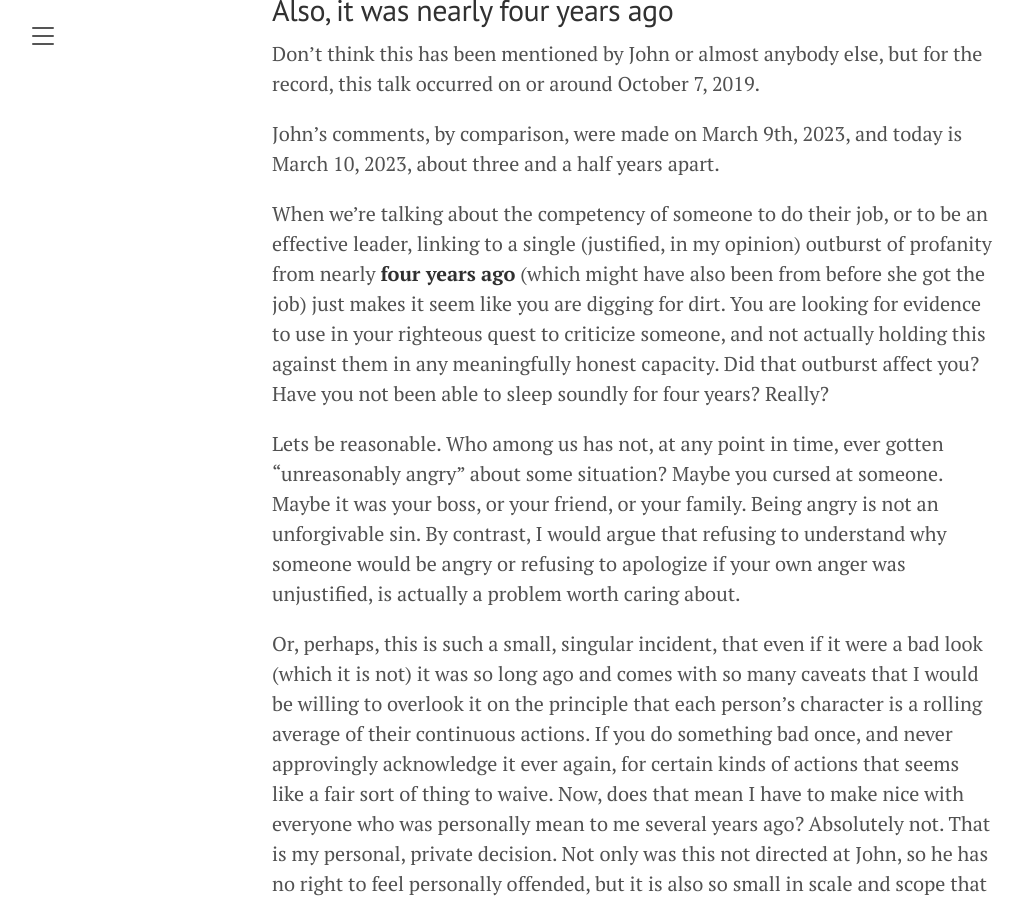
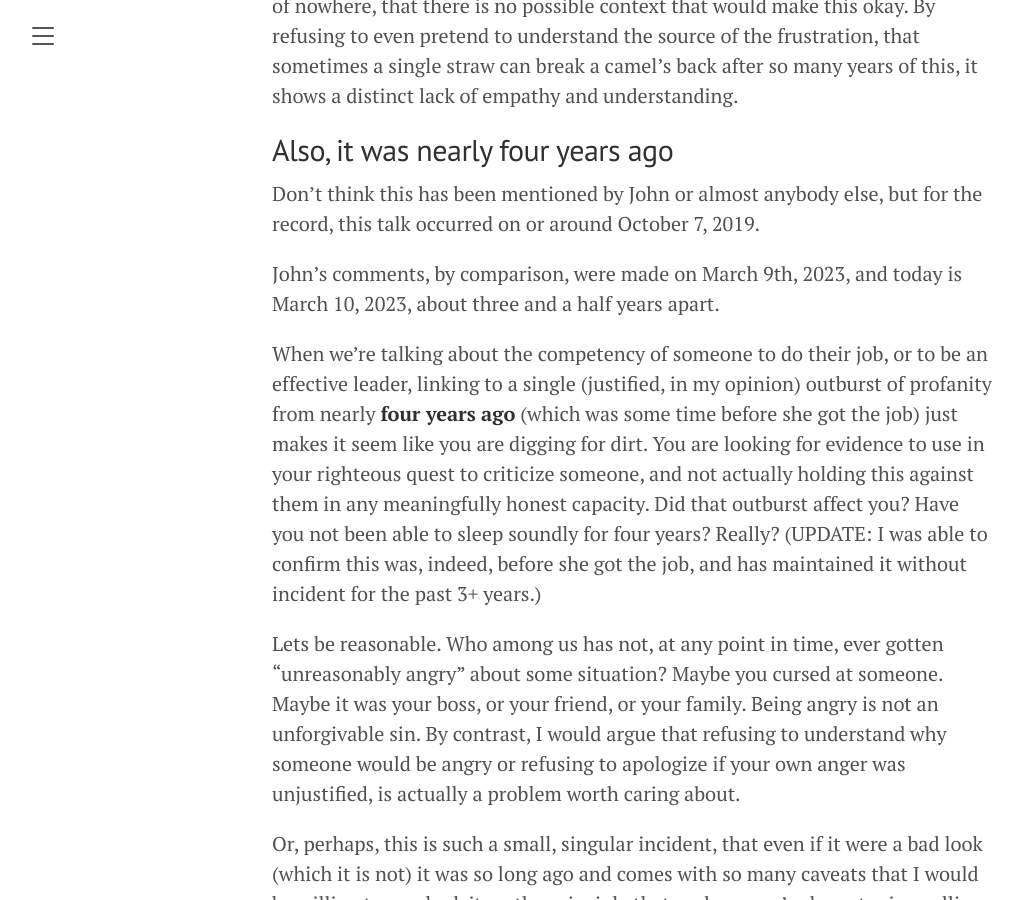
Before and after one commit to sloshy/blog, a Jekyll site: the page built from _posts/2023-03-10-women-belong.md, in a window 1280 px wide and 900 px high, scrolled down 10834 px. Shown: the whole window, without its empty margins (8-1031 px from the left). Built offline with Jekyll 4.4.1, drawn with Linux system fonts in a browser that asks for light colours; some of the changed text lies outside the part shown.

Commit message:
Update to clarify some remarks

```diff
--- a/_posts/2023-03-10-women-belong.md
+++ b/_posts/2023-03-10-women-belong.md
@@ -86,7 +86,9 @@ It goes without saying that you are not supposed to say those kind of things in
 
 The clip that was linked originally did not have context posted, but it was shared before being taken offline for privacy. When faced with the sort of harassment that these situations usually result in, I cannot blame anyone for locking down their accounts to ride out the storm, or removing/making private videos or content that is relevant so it does not receive dozens of hateful comments.
 
-The outburst was in response to being told, during this talk, "You are pretty!" by someone anonymous. Here is one attendee of the talk in question who [raised concerns](https://twitter.com/kubukoz/status/1181225369711591424) that very day, correctly pointing out that, "...[this] may be part of the reason why women don't feel as welcome in IT as men do..."
+The outburst was in response to a female presenter being told, during this talk, "You are pretty!" by someone anonymous. Here is one attendee of the talk in question who [raised concerns](https://twitter.com/kubukoz/status/1181225369711591424) that very day, correctly pointing out that, "...[this] may be part of the reason why women don't feel as welcome in IT as men do..."
+
+(UPDATE: The above paragraph was edited to clarify that another woman, not the now-director of the Scala Center, was the recipient of objectifying remarks. For the record I was not present at the event in question so I have had to slowly piece together information from anecdotes and first-hand witness accounts.)
 
 Now, I know what some of you are thinking: "That comment does not seem so bad", or, "It is bad but it is not nearly as bad as the outburst that came after", perhaps. I know why you feel this way. Maybe you are a man who has not had to deal with men cat-calling you, or trying to get their grimy hands all over you and your body by any means necessary. Contrary to what you might have been told as a small child, it is *not*, actually, always the best idea to say these kind of things to a woman. Women deal with objectification on a daily basis in ways both large and small. Imagine being a grown adult woman, having dealt with creepy relatives, "nice guy" friends who only wanted you for sex but don't respect when you want to be left alone, sexualizing comments from even the youngest of ages, all continuing into and throughout most of the rest of your life. It can feel like you are treated less like a real, human being with your own thoughts and emotions, and more as an object, something designed to titilate those with no sense of self-control rather than being properly respected.
 
@@ -101,7 +103,7 @@ Don't think this has been mentioned by John or almost anybody else, but for the
 
 John's comments, by comparison, were made on March 9th, 2023, and today is March 10, 2023, about three and a half years apart.
 
-When we're talking about the competency of someone to do their job, or to be an effective leader, linking to a single (justified, in my opinion) outburst of profanity from nearly **four years ago** (which might have also been from before she got the job) just makes it seem like you are digging for dirt. You are looking for evidence to use in your righteous quest to criticize someone, and not actually holding this against them in any meaningfully honest capacity. Did that outburst affect you? Have you not been able to sleep soundly for four years? Really?
+When we're talking about the competency of someone to do their job, or to be an effective leader, linking to a single (justified, in my opinion) outburst of profanity from nearly **four years ago** (which was some time before she got the job) just makes it seem like you are digging for dirt. You are looking for evidence to use in your righteous quest to criticize someone, and not actually holding this against them in any meaningfully honest capacity. Did that outburst affect you? Have you not been able to sleep soundly for four years? Really? (UPDATE: I was able to confirm this was, indeed, before she got the job, and has maintained it without incident for the past 3+ years.)
 
 Lets be reasonable. Who among us has not, at any point in time, ever gotten "unreasonably angry" about some situation? Maybe you cursed at someone. Maybe it was your boss, or your friend, or your family. Being angry is not an unforgivable sin. By contrast, I would argue that refusing to understand why someone would be angry or refusing to apologize if your own anger was unjustified, is actually a problem worth caring about.
 
```
